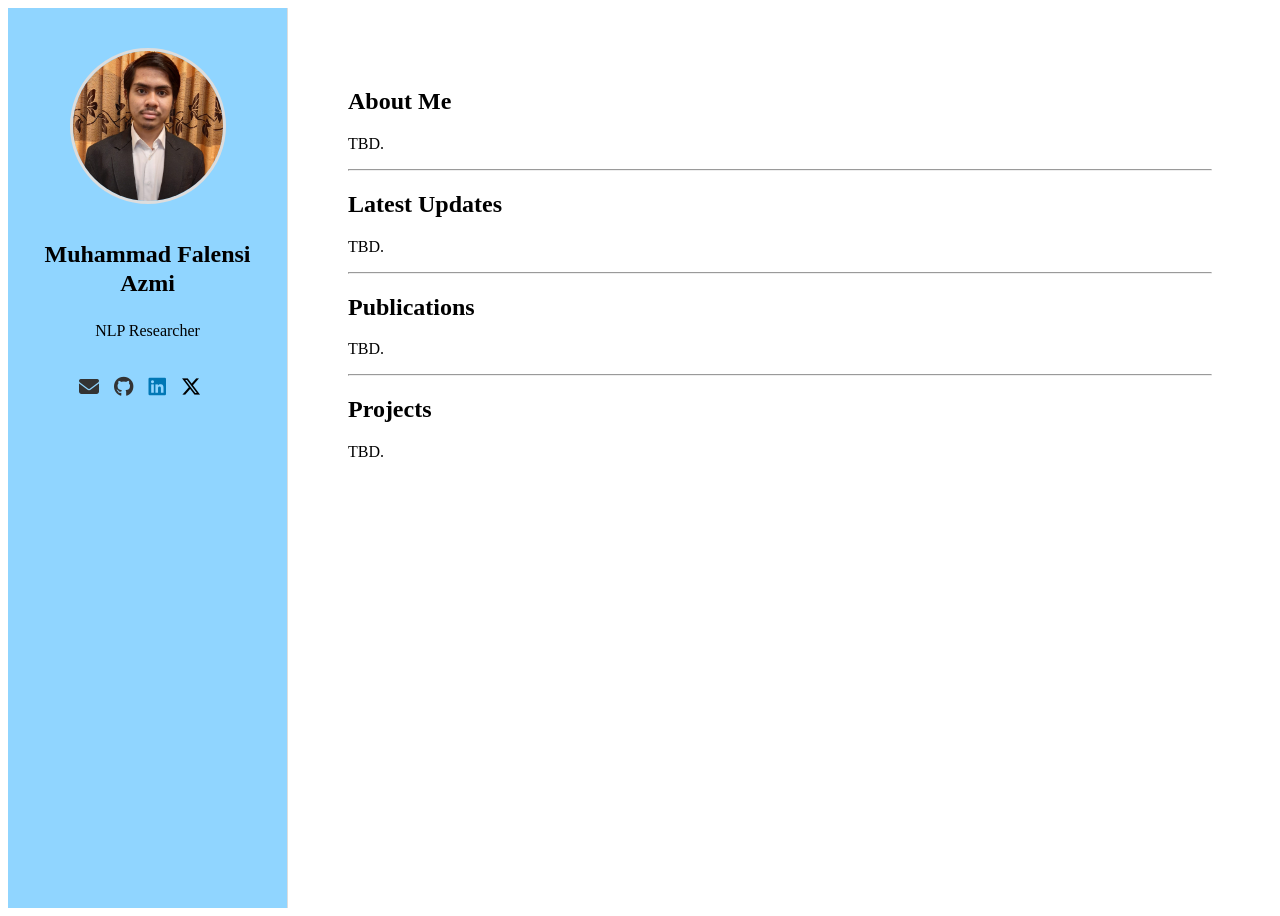
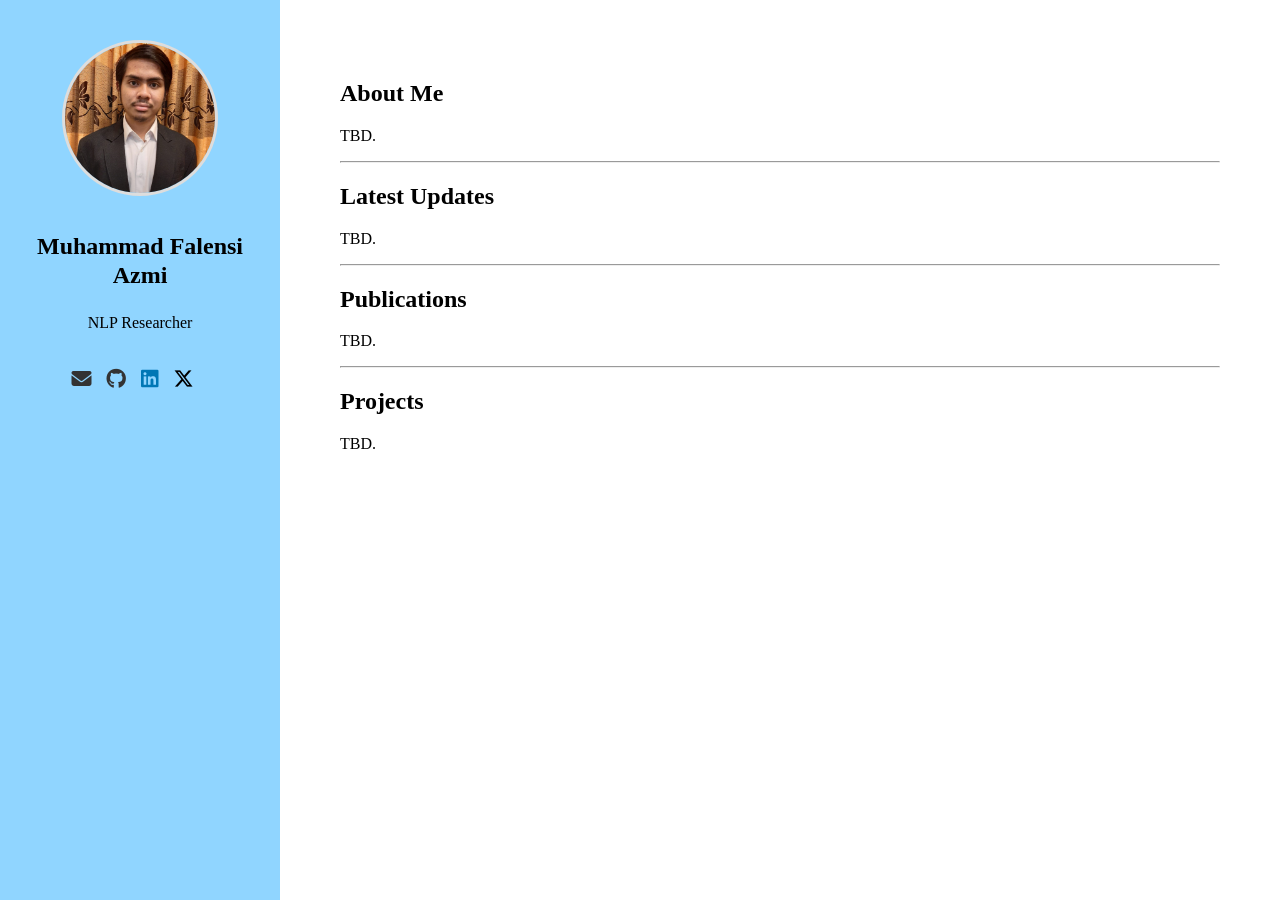
Before and after one commit to falensiazmi/falensiazmi.github.io, a Jekyll site: the page built from index.md, in a window 1280 px wide. Built offline with Jekyll 4.4.1, drawn with Linux system fonts in a browser that asks for light colours; a style sheet for code colours, icons or effects is not loaded.

Commit message:
fix: fix styling and add readme

```diff
--- a/assets/css/style.css
+++ b/assets/css/style.css
@@ -24,7 +24,6 @@
     /* Reduced horizontal padding from 40px to 20px to give text more room */
     padding: 40px 20px;
     box-sizing: border-box;
-    border-right: 1px solid #ddd;
 
     /* Align everything to center */
     text-align: center;
@@ -82,3 +81,10 @@
         flex: none; /* Disable the fixed flex width on mobile */
     }
 }
+
+/* GLOBAL RESET */
+body, html {
+    margin: 0;
+    padding: 0;
+    width: 100%;
+}
```
Also changed, not shown: readme.md (added).
